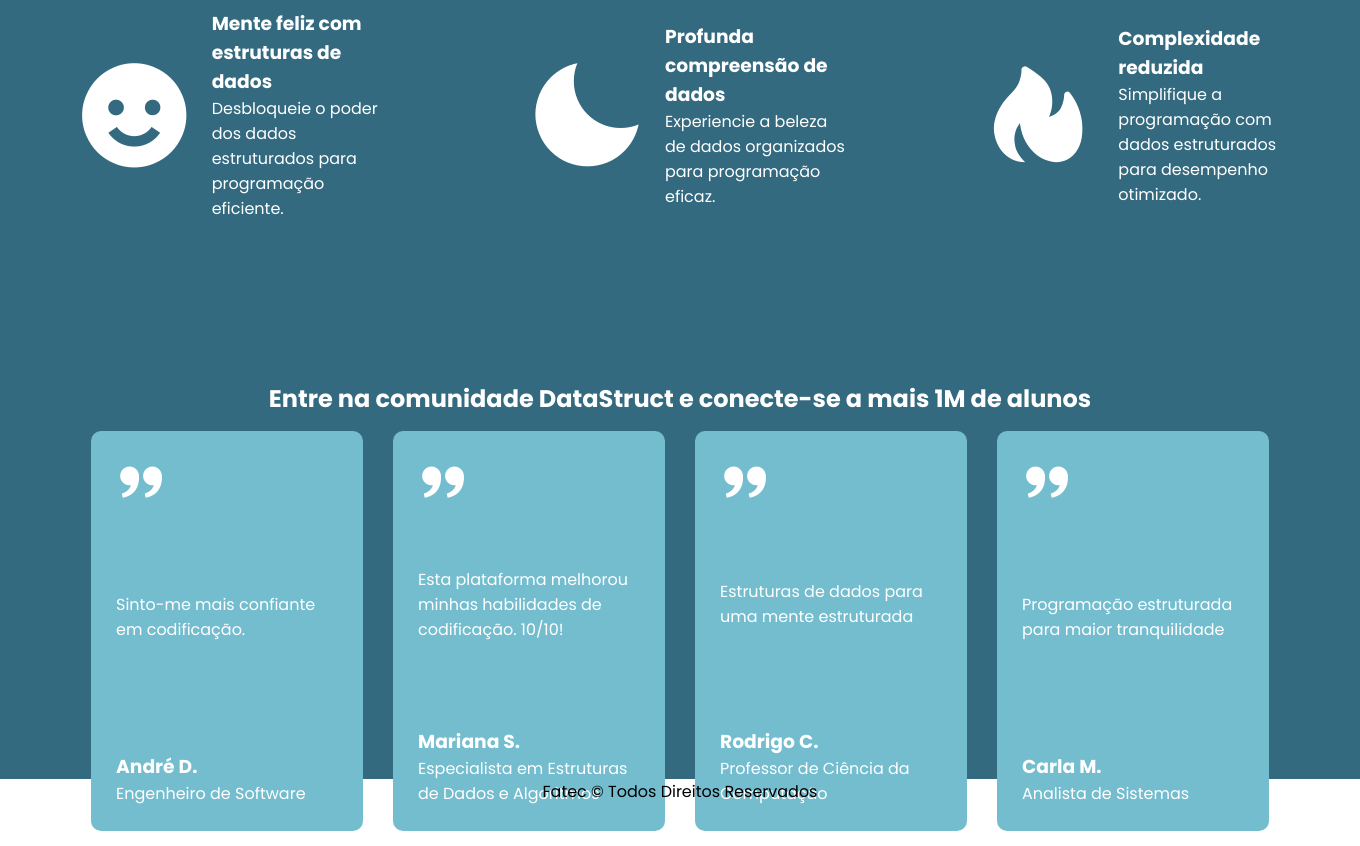
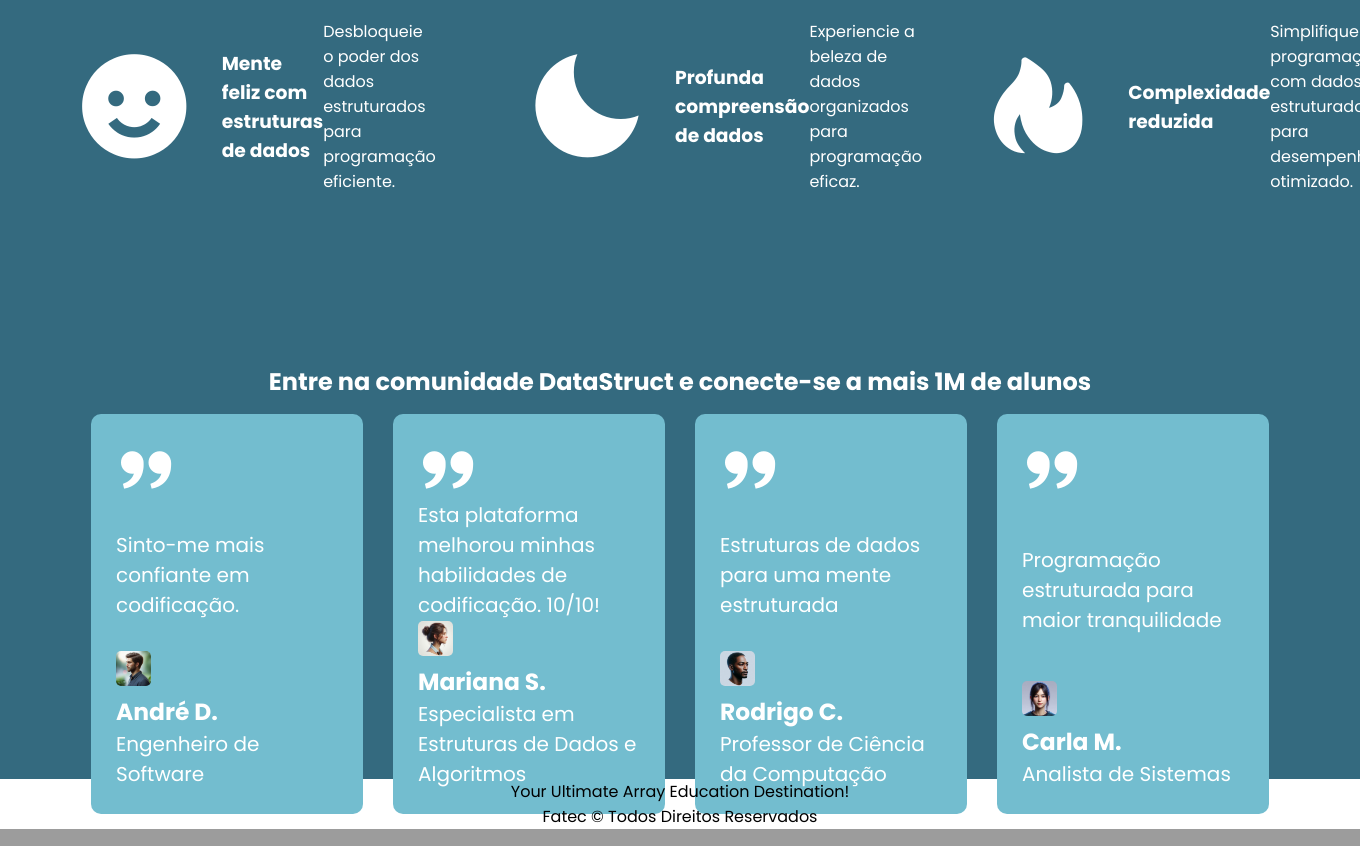
Before and after one commit to JP1005YT/EstruturaDeDados, a PHP site: page / in a window 1360 px wide; the page is wider, and only the part inside the window is pictured. Shown: the part 821-1667 px from the top of that part. Run offline with PHP 8.4, Linux system fonts and the light colour scheme.

Commit message:
Mexi no front

```diff
--- a/global.css
+++ b/global.css
@@ -9,7 +9,7 @@
     --cor7 : #73bdcf;
     --black : #000000;
 }
-* {
+*{
     font-family: "Poppins", sans-serif;
     padding: 0;
     margin: 0;
@@ -72,6 +72,7 @@ header.mainHeader {
             button{
                 width: 50%;
                 padding: 10px;
+                margin: 6px;
                 border: none;
                 &:hover{
                     cursor: pointer;
--- a/index.php
+++ b/index.php
@@ -20,10 +20,10 @@
 </head>
 <body>
     <header class="mainHeader">
-        <div class="logo">
+        <section class="logo">
             <img src="logo.png" height="70px">
             <h1>DataStruct School</h1>
-        </div>
+        </section>
         <nav>
             <ul>
                 <li>
@@ -37,11 +37,11 @@
                 if(isset($_SESSION['user'])){
                     $user = $_SESSION['user'];
                     echo '<section class="logged" onclick="dropdown()">
-                            <div class="content">
+                            <section class="content">
                                 '.$user->getUsername() .'
                                 <i class="bx bxs-chevron-down" id="icon"></i>
-                            </div>
-                            <div class="dropdown">
+                            </section>
+                            <section class="dropdown">
                                 <ul>
                                     <li>Perfil</li>
 
@@ -49,7 +49,7 @@
                                         <a href="./backend/functions/sair.php">Sair</a>
                                     </li>
                                 </ul>
-                            </div>
+                            </section>
                         </section>';
                 }else{
                     echo '<section>
@@ -62,15 +62,15 @@
     </header>
     <main>
         <section class="carrossel">
-            <div class="active">
+            <section class="active">
                 <img src="src/Slide1.png">
-            </div>
-            <div>
+            </section>
+            <section>
                 <img src="src/Slide2.png">
-            </div>
-            <div>
+            </section>
+            <section>
                 <img src="src/Slide3.png">
-            </div>
+            </section>
             <section class="marker">
                 <i class='bx bxs-circle' id="active"></i>
                 <i class='bx bxs-circle'></i>
@@ -78,80 +78,94 @@
             </section>
         </section>
         <section class="about">
-            <div class="top">
+            <section class="top">
                 <section class="info">
                     <i class='bx bxs-smile'></i>
-                    <div>
+                    <section>
                         <h3> Mente feliz com estruturas de dados </h3>
                         <p> Desbloqueie o poder dos dados estruturados para programação eficiente.</p>
-                    </div>
+                    </section>
                 </section>
                 <section class="info">
                     <i class='bx bxs-moon' ></i>
-                    <div>
+                    <section>
                     <h3> Profunda compreensão de dados </h3>
                         <p> Experiencie a beleza de dados organizados para programação eficaz. </p>
-                    </div>
+                    </section>
                 </section>
                 <section class="info">
                     <i class='bx bxs-hot' ></i>
-                    <div>
+                    <section>
                     <h3> Complexidade reduzida </h3>
                         <p> Simplifique a programação com dados estruturados para desempenho otimizado. </p>
-                    </div>
+                    </section>
                 </section>
-            </div>
+            </section>
             <h2>Entre na comunidade DataStruct e conecte-se a mais 1M de alunos</h2>
             <section class="opnioes">
-                <div class="card">
+                <section class="card">
                     <i class='bx bxs-quote-alt-right' ></i>
                     <p> Sinto-me mais confiante em codificação. </p>
-                    <div>
-                        <img>
-                        <div class="text">
+                    <section>
+                        <img src="src/andre.jpg">
+                        <section class="text">
                             <h3>André D.</h3>
                             <span> Engenheiro de Software </span>
-                        </div>
-                    </div>
-                </div>
-                <div class="card">
+                        </section>
+                    </section>
+                </section>
+                <section class="card">
                     <i class='bx bxs-quote-alt-right' ></i>
                     <p> Esta plataforma melhorou minhas habilidades de codificação. 10/10! </p>
-                    <div>
-                        <img>
-                        <div class="text">
+                    <section>
+                        <img src="src/mariana.jpg">
+                        <section class="text">
                             <h3> Mariana S.</h3>
                             <span> Especialista em Estruturas de Dados e Algoritmos </span>
-                        </div>
-                    </div>
-                </div>
-                <div class="card">
+                        </section>
+                    </section>
+                </section>
+                <section class="card">
                     <i class='bx bxs-quote-alt-right' ></i>
                     <p> Estruturas de dados para uma mente estruturada </p>
-                    <div>
-                        <img>
-                        <div class="text">
+                    <section>
+                        <img src="src/rodrigo.jpg">
+                        <section class="text">
                             <h3> Rodrigo C. </h3>
                             <span> Professor de Ciência da Computação </span>
-                        </div>
-                    </div>
-                </div>
-                <div class="card">
+                        </section>
+                    </section>
+                </section>
+                <section class="card">
                     <i class='bx bxs-quote-alt-right' ></i>
                     <p> Programação estruturada para maior tranquilidade </p>
-                    <div>
-                        <img>
-                        <div class="text">
+                    <section>
+                        <img src="src/carla.jpg">
+                        <section class="text">
                             <h3> Carla M. </h3>
                             <span> Analista de Sistemas </span>
-                        </div>
-                    </div>
-                </div>
+                        </section>
+                    </section>
+                </section>
             </section>
         </section>
+            <!-- <section class="navbar">
+            <a href="#">DataStructuresEdu</a>
+            <nav>
+                <a href="#">Discover more about us</a>
+                <a href="#">Get support</a>
+                <a href="#">Become part of our community</a>
+                <a href="#">Download our app</a>
+            </nav>
+            </section>
+            <section>
+            <h2>Discover more about us</h2>
+            <p>Learn more about us and explore career opportunities.</p>
+            <button>Learn More</button>
+            </section> -->
     </main>
     <footer>
-        Fatec &copy Todos Direitos Reservados
+        <p>Your Ultimate Array Education Destination!</p> Fatec &copy Todos Direitos Reservados
     </footer>
     <script>
         let i = 0
--- a/main.css
+++ b/main.css
@@ -7,7 +7,7 @@ main{
         margin: 0 30px 0 30px;
         height: calc(100vh - 100px);
         box-shadow: 0 0 10px rgba(0, 0, 0, 0.3);
-        div{
+        section{
             display: none;
             align-items: center;
             justify-content: center;
@@ -77,8 +77,13 @@ main{
                 background: var(--cor7);
                 height: 400px;
                 border-radius: 10px;
+                font-size: 20px;
                 i{
-                    font-size: 50px;
+                    font-size: 60px;
+                }
+                section img{
+                    height: 35px;
+                    border-radius: 5px;
                 }
             }
         }
--- a/pages/Entrar/index.php
+++ b/pages/Entrar/index.php
@@ -28,7 +28,7 @@
             <input placeholder="Email" name="email">
             <input placeholder="Senha"  name="senha">
             <input type="submit" value="Entrar">
-            <p>Não possui conta? <span onclick="switchPages('../Cadastrar')">Criar</span></p>
+            <p>Não possui conta? <a href="" onclick="switchPages('../Cadastrar')"> Criar </a> </p>
         </form>
     </main>
     <script>
@@ -37,3 +37,4 @@
         }
     </script>
 </body>
+</html>
```
Also changed, not shown: pages/Entrar/main.css (+13 -5 lines), src/andre.jpg (added), src/background.jpg (added), src/carla.jpg (added), src/mariana.jpg (added), src/rodrigo.jpg (added).
